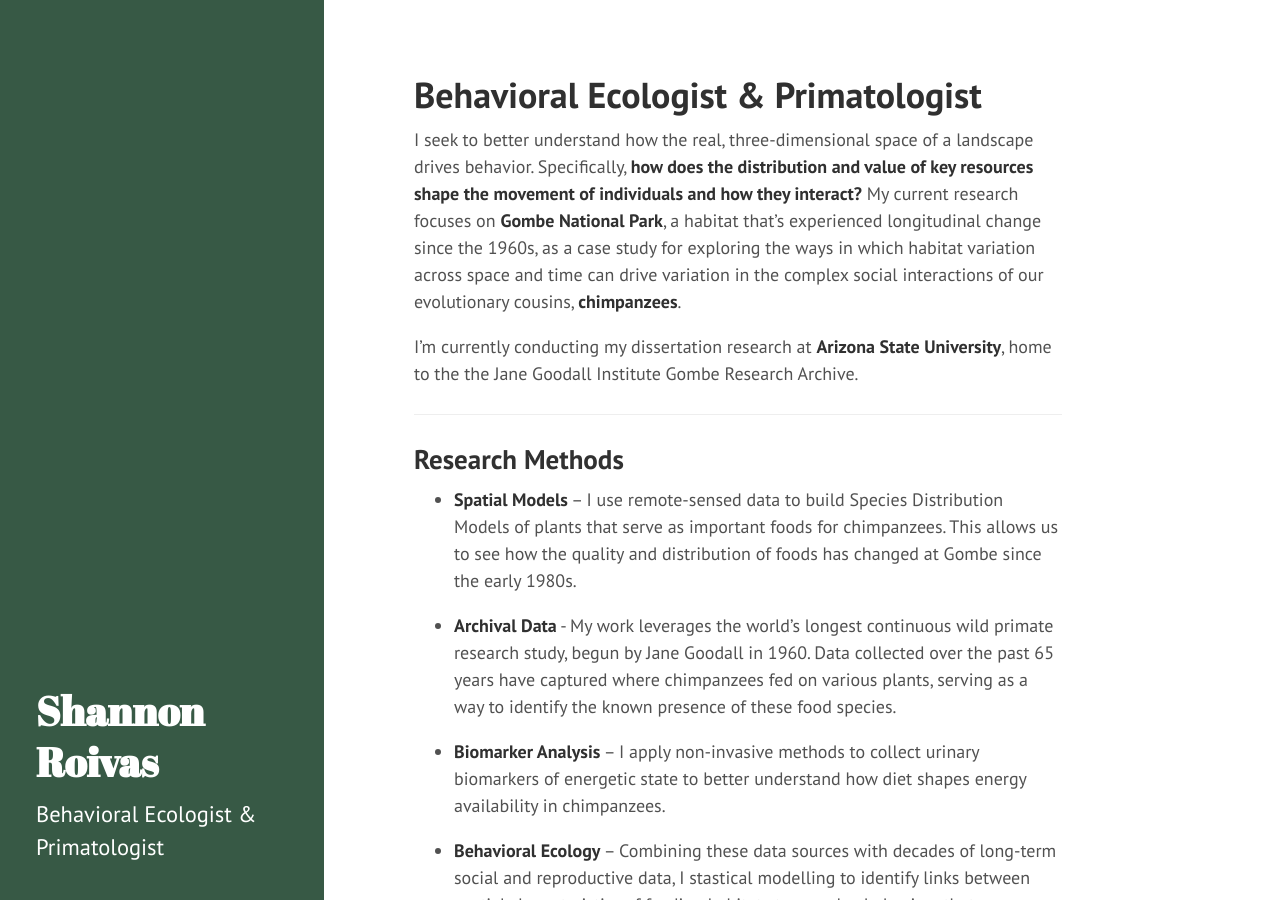
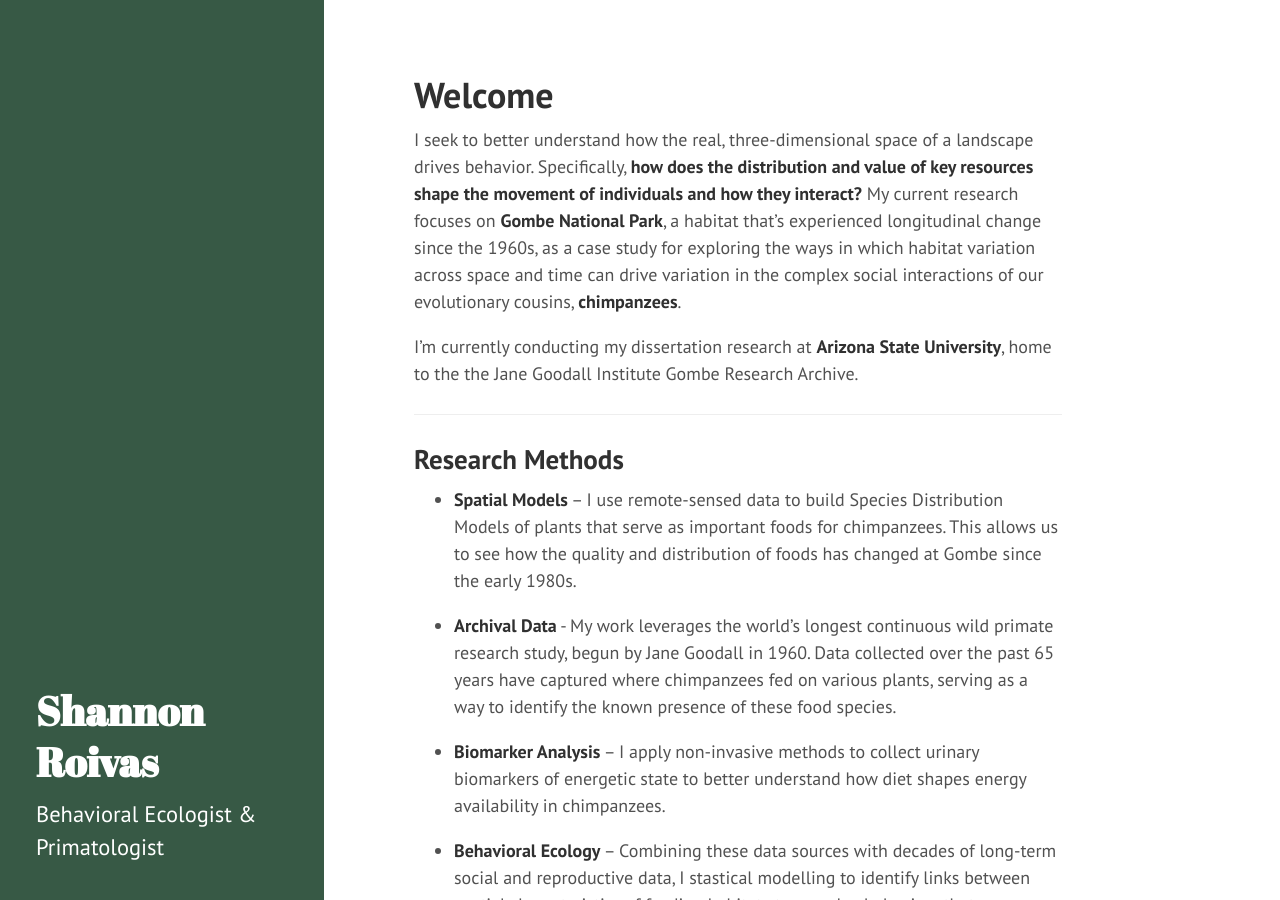
Before and after one commit to shannonroivas/shannonroivas.github.io, a Jekyll site: the page built from index.md, in a window 1280 px wide and 900 px high. Built offline with Jekyll 4.4.1, drawn with Linux system fonts in a browser that asks for light colours.

Commit message:
Update index.md

```diff
--- a/index.md
+++ b/index.md
@@ -1,6 +1,6 @@
 ---
 layout: page
-title: "Behavioral Ecologist & Primatologist"
+title: "Welcome"
 ---
 
 I seek to better understand how the real, three-dimensional space of a landscape drives behavior. Specifically, **how does the distribution and value of key resources shape the movement of individuals and how they interact?** My current research focuses on **Gombe National Park**, a habitat that's experienced longitudinal change since the 1960s, as a case study for exploring the ways in which habitat variation across space and time can drive variation in the complex social interactions of our evolutionary cousins, **chimpanzees**.
```
